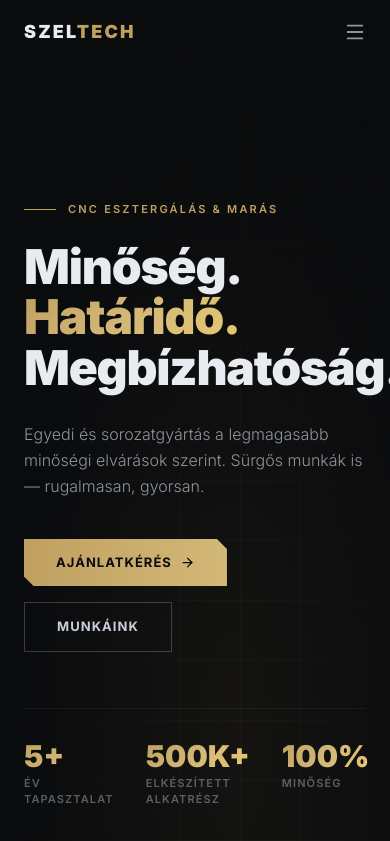
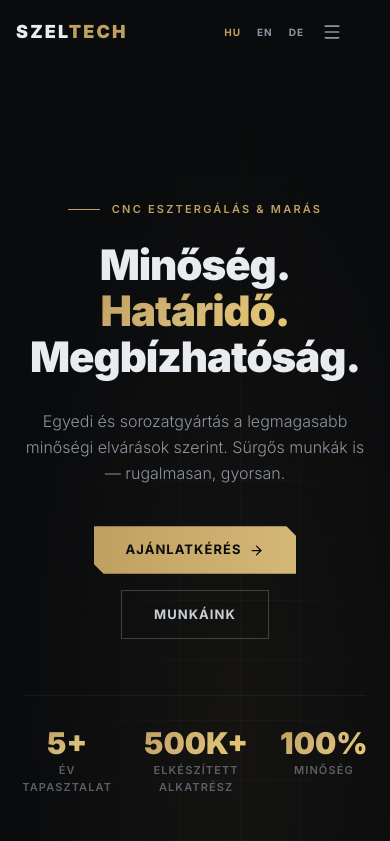
Before and after one commit to TothpetiSzabolcs/szeltech.hu, a Next.js app: page /hu in a window 390 px wide. Shown: the top 841 px of the page. Built offline with nearby package versions, Linux system fonts and the light colour scheme; grey boxes are pictures that could not be loaded.

Commit message:
responsibility and navbar fix

```diff
--- a/app/api/send-email/route.ts
+++ b/app/api/send-email/route.ts
@@ -9,7 +9,7 @@ export async function POST(request: Request) {
     const { name, company, email, phone, message } = body;
 
     const { data, error } = await resend.emails.send({
-      from: "Szélig CNC Website <onboarding@resend.dev>",
+      from: "SzelTech Website <onboarding@resend.dev>",
       to: ["szeligfem@gmail.com"],
       replyTo: email,
       subject: `Új ajánlatkérés: ${name}${company ? ` (${company})` : ""}`,
--- a/components/layout/Footer.tsx
+++ b/components/layout/Footer.tsx
@@ -14,7 +14,7 @@ export function Footer() {
         <div className="grid grid-cols-1 md:grid-cols-3 gap-12 mb-12">
           <div>
             <p className="text-xl font-black tracking-[0.12em] uppercase text-steel-chrome mb-4">
-              Szélig <span className="text-gold">Tech</span>
+              Szel<span className="text-gold">Tech</span>
             </p>
             <p className="text-sm text-steel-dark/70 leading-relaxed max-w-xs mb-4">
               {t("tagline")}
--- a/components/layout/Navbar.tsx
+++ b/components/layout/Navbar.tsx
@@ -38,15 +38,16 @@ export function Navbar() {
           : "bg-transparent",
       )}
     >
-      <nav className="max-w-7xl mx-auto px-6 lg:px-16 flex items-center justify-between h-16 lg:h-20">
+      <nav className="max-w-7xl mx-auto px-4 sm:px-6 lg:px-16 flex items-center justify-between h-16 lg:h-20">
         <Link
           href={`/${currentLocale}`}
-          className="text-lg font-black tracking-[0.12em] uppercase text-steel-chrome"
+          className="text-lg font-black tracking-[0.12em] uppercase text-steel-chrome flex-shrink-0"
         >
           Szel<span className="text-gold">Tech</span>
         </Link>
 
-        <ul className="hidden md:flex items-center gap-10 list-none">
+        {/* Desktop nav links - 1186px+ */}
+        <ul className="hidden min-[1186px]:flex items-center gap-6 xl:gap-10 list-none">
           {navLinks.map((link) => (
             <li key={link.href}>
               <Link
@@ -59,13 +60,16 @@ export function Navbar() {
           ))}
         </ul>
 
-        <div className="hidden md:flex items-center gap-2 mr-4">
+        {/* Jobb oldali csoport: Nyelvválasztó + CTA/Hamburger */}
+        <div className="flex items-center gap-3 sm:gap-4 flex-shrink-0 mr-8">
+          {/* Nyelvválasztó - MINDIG látható */}
+          <div className="flex items-center gap-1 sm:gap-2">
             {routing.locales.map((loc) => (
               <button
                 key={loc}
                 onClick={() => switchLocale(loc)}
                 className={clsx(
-                "text-[11px] font-bold tracking-widest uppercase px-2 py-1 transition-colors",
+                  "text-[10px] sm:text-[11px] font-bold tracking-widest uppercase px-1.5 sm:px-2 py-1 transition-colors",
                   currentLocale === loc
                     ? "text-gold"
                     : "text-steel-dark hover:text-gold-light",
@@ -76,23 +80,27 @@ export function Navbar() {
             ))}
           </div>
 
+          {/* Desktop CTA button - 1186px+ */}
           <a
             href="#kapcsolat"
-          className="hidden md:inline-flex items-center gap-2 px-6 py-2.5 text-[12px] font-bold tracking-[0.1em] uppercase bg-gradient-to-r from-gold to-gold-light text-bg clip-cut-all hover:opacity-90 transition-opacity"
+            className="hidden min-[1186px]:inline-flex items-center gap-2 px-6 py-2.5 text-[12px] font-bold tracking-[0.1em] uppercase bg-gradient-to-r from-gold to-gold-light text-bg clip-cut-all hover:opacity-90 transition-opacity"
           >
             {t("cta")}
           </a>
 
+          {/* Mobile hamburger - <1186px */}
           <button
-          className="md:hidden text-steel-dark hover:text-gold transition-colors"
+            className="min-[1186px]:hidden text-steel-dark hover:text-gold transition-colors"
             onClick={() => setMobileOpen(!mobileOpen)}
           >
-          {mobileOpen ? <X size={22} /> : <Menu size={22} />}
+            {mobileOpen ? <X size={20} /> : <Menu size={20} />}
           </button>
+        </div>
       </nav>
 
+      {/* Mobil menü - <1186px */}
       {mobileOpen && (
-        <div className="md:hidden bg-bg-2 border-t border-white/5 px-6 py-6 flex flex-col gap-5">
+        <div className="min-[1186px]:hidden bg-bg-2 border-t border-white/5 px-6 py-6 flex flex-col gap-5">
           {navLinks.map((link) => (
             <Link
               key={link.href}
@@ -103,23 +111,13 @@ export function Navbar() {
               {t(link.labelKey)}
             </Link>
           ))}
-          <div className="flex gap-3 pt-2 border-t border-white/5">
-            {routing.locales.map((loc) => (
-              <button
-                key={loc}
-                onClick={() => {
-                  switchLocale(loc);
-                  setMobileOpen(false);
-                }}
-                className={clsx(
-                  "text-[11px] font-bold tracking-widest uppercase px-2 py-1",
-                  currentLocale === loc ? "text-gold" : "text-steel-dark",
-                )}
+          <a
+            href="#kapcsolat"
+            className="inline-flex items-center justify-center gap-2 px-6 py-3 text-[12px] font-bold tracking-[0.1em] uppercase bg-gradient-to-r from-gold to-gold-light text-bg clip-cut-all hover:opacity-90 transition-opacity"
+            onClick={() => setMobileOpen(false)}
           >
-                {loc}
-              </button>
-            ))}
-          </div>
+            {t("cta")}
+          </a>
         </div>
       )}
     </header>
--- a/components/sections/Hero.tsx
+++ b/components/sections/Hero.tsx
@@ -51,15 +51,15 @@ export function Hero() {
       />
 
       <div className="relative z-10 max-w-7xl mx-auto px-6 lg:px-16 w-full pt-24 lg:pt-0">
-        <div className="grid grid-cols-1 lg:grid-cols-2 gap-12 lg:gap-20 items-center min-h-screen py-24">
+        <div className="grid grid-cols-1 xl:grid-cols-2 gap-12 xl:gap-20 items-center min-h-screen py-24">
           {/* Text */}
-          <div>
+          <div className="text-center xl:text-left">
             <div className="inline-flex items-center gap-3 text-[11px] font-semibold tracking-[0.2em] uppercase text-gold mb-6">
               <span className="block w-8 h-px bg-gold" />
               {t("eyebrow")}
             </div>
 
-            <h1 className="text-5xl sm:text-6xl md:text-7xl xl:text-[72px] font-black leading-[1.05] sm:leading-[0.95] md:leading-[1] tracking-tight text-steel-chrome mb-7">
+            <h1 className="text-[42px] sm:text-6xl md:text-7xl xl:text-[72px] font-black leading-[1.1] sm:leading-[1.1] md:leading-[1.2] tracking-tight text-steel-chrome mb-7">
               {t("title1")}
               <br />
               <em className="not-italic text-gradient-gold">{t("title2")}</em>
@@ -67,11 +67,11 @@ export function Hero() {
               <span className="inline-block">{t("title3")}</span>
             </h1>
 
-            <p className="text-base font-light text-steel-dark leading-relaxed max-w-md mb-10">
+            <p className="text-base font-light text-steel-dark leading-relaxed max-w-md mb-10 mx-auto xl:mx-0">
               {t("subtitle")}
             </p>
 
-            <div className="flex flex-wrap gap-4">
+            <div className="flex flex-wrap gap-4 justify-center xl:justify-start">
               <Button href="#kapcsolat" variant="primary">
                 {t("cta_primary")} <ArrowRight size={15} />
               </Button>
@@ -81,17 +81,17 @@ export function Hero() {
             </div>
 
             {/* Stats */}
-            <div className="mt-14 flex gap-8 border-t border-white/5 pt-8">
+            <div className="mt-14 flex gap-8 border-t border-white/5 pt-8 justify-center xl:justify-start">
               {[
                 { value: "5+", label: tStats("experience") },
                 { value: "500K+", label: tStats("parts") },
                 { value: "100%", label: tStats("deadline") },
               ].map((stat) => (
-                <div key={stat.label}>
+                <div key={stat.label} className="flex flex-col items-center xl:items-start">
                   <p className="text-3xl font-black text-gradient-gold leading-none mb-1">
                     {stat.value}
                   </p>
-                  <p className="text-[11px] font-semibold tracking-widest uppercase text-steel-dark/60">
+                  <p className="text-[11px] font-semibold tracking-widest uppercase text-steel-dark/60 text-center xl:text-left">
                     {stat.label}
                   </p>
                 </div>
@@ -163,8 +163,8 @@ export function Hero() {
       </div>
 
       {/* Scroll cue */}
-      <a
-        href="#rolunk"
+
+        <a href="#rolunk"
         className="absolute bottom-8 left-1/2 -translate-x-1/2 text-gold/40 hover:text-gold transition-colors animate-bounce"
         aria-label="Görgetés"
       >
--- a/messages/de.json
+++ b/messages/de.json
@@ -7,7 +7,7 @@
     "cta": "Angebot anfragen"
   },
   "meta": {
-    "title": "Szélig Tech – Präzises CNC-Drehen & Fräsen | Ungarn",
+    "title": "SzelTech – Präzises CNC-Drehen & Fräsen | Ungarn",
     "description": "Professionelle CNC-Dreh- und Fräsarbeiten in Ungarn. Einzel- und Serienfertigung, Eilaufträge möglich. Zuverlässiger Partner in der Industriefertigung.",
     "keywords": "CNC-Drehen, CNC-Fräsen, Ungarn, Teilefertigung, Metallarbeiten, Schweißen, Maschinenelemente"
   },
--- a/messages/en.json
+++ b/messages/en.json
@@ -7,7 +7,7 @@
     "cta": "Request a Quote"
   },
   "meta": {
-    "title": "Szélig Tech – Precision CNC Turning & Milling | Hungary",
+    "title": "SzelTech – Precision CNC Turning & Milling | Hungary",
     "description": "Professional CNC turning and milling services in Hungary. Custom and series production, rush orders welcome. Reliable partner in industrial manufacturing.",
     "keywords": "CNC turning, CNC milling, Hungary, part manufacturing, metalworking, welding, machine elements"
   },
--- a/messages/hu.json
+++ b/messages/hu.json
@@ -7,7 +7,7 @@
     "cta": "Ajánlatkérés"
   },
   "meta": {
-    "title": "Szélig Tech – Precíziós CNC Esztergálás & Marás | Nagykanizsa",
+    "title": "SzelTech – Precíziós CNC Esztergálás & Marás | Nagykanizsa",
     "description": "Professzionális CNC esztergálás és marás Nagykanizsán. Egyedi és sorozatgyártás, sürgős megrendelések. Megbízható partner az ipari alkatrészgyártásban.",
     "keywords": "CNC esztergálás, CNC marás, Nagykanizsa, alkatrészgyártás, fémipari munkák, hegesztés, gépelemek"
   },
@@ -23,7 +23,7 @@
   "about": {
     "eyebrow": "Rólunk",
     "title": "Egy csapat,",
-    "titleHighlight": "akire számíthatsz.",
+    "titleHighlight": "amire számíthatsz.",
     "p1": "Nálunk a hosszú távú, megbízható együttműködések állnak a középpontban. Partnereink igényeire rugalmasan reagálunk, legyen szó sürgős munkáról vagy különleges, egyedi megrendelésről.",
     "p2": "Fókuszban a határidő és a minőség, így a jövőbeli partnereink is biztosak lehetnek abban, hogy egy szakértelemre és rugalmasságra építő, bevethető csapattal dolgoznak együtt.",
     "p3": "CNC esztergálásban és marásban szerzett tapasztalatunk biztosítja, hogy minden projekt a legmagasabb minőségi elvárások szerint valósuljon meg.",
```
Also changed, not shown: 2 other files (tests, documents, lock files or other folders). Lines whose indentation alone changed are shown as unchanged.
